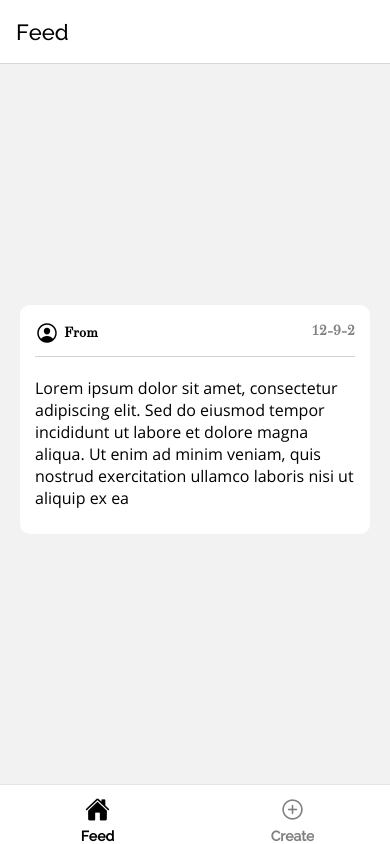
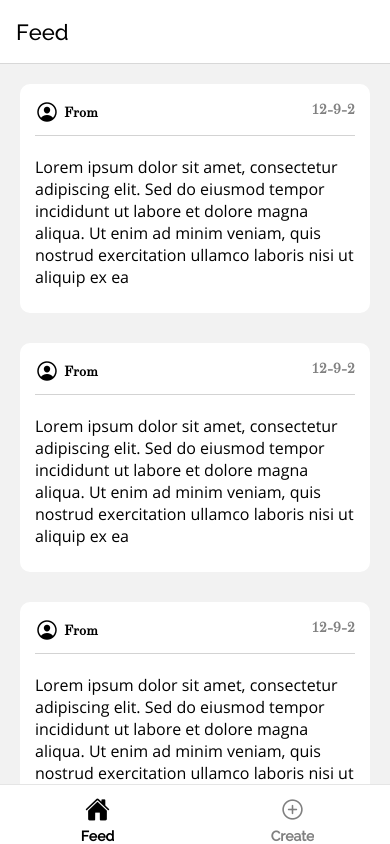
Before and after one commit to hamzahussyn/feed-app, a React Native app in the folder mobile/: screen /Feed in a window 390 px wide. Built offline with nearby package versions, Linux system fonts and the light colour scheme.

Commit message:
multiple feed cards

```diff
--- a/mobile/screens/Feed.js
+++ b/mobile/screens/Feed.js
@@ -1,5 +1,5 @@
 import React from 'react';
-import { View, ScrollView, Text } from 'react-native';
+import { View, ScrollView } from 'react-native';
 import FeedPostCard from '../components/FeedCard';
 
 const FeedScreen = () => {
@@ -25,7 +25,16 @@
           date="12-9-2"
           text="Lorem ipsum dolor sit amet, consectetur adipiscing elit. Sed do eiusmod tempor incididunt ut labore et dolore magna aliqua. Ut enim ad minim veniam, quis nostrud exercitation ullamco laboris nisi ut aliquip ex ea"
         />
-        {/* Add more FeedPostCard components as needed */}
+        <FeedPostCard
+          avatar={null}
+          date="12-9-2"
+          text="Lorem ipsum dolor sit amet, consectetur adipiscing elit. Sed do eiusmod tempor incididunt ut labore et dolore magna aliqua. Ut enim ad minim veniam, quis nostrud exercitation ullamco laboris nisi ut aliquip ex ea"
+        />
+         <FeedPostCard
+          avatar={null}
+          date="12-9-2"
+          text="Lorem ipsum dolor sit amet, consectetur adipiscing elit. Sed do eiusmod tempor incididunt ut labore et dolore magna aliqua. Ut enim ad minim veniam, quis nostrud exercitation ullamco laboris nisi ut aliquip ex ea"
+        />
       </View>
     </ScrollView>
   );
```
